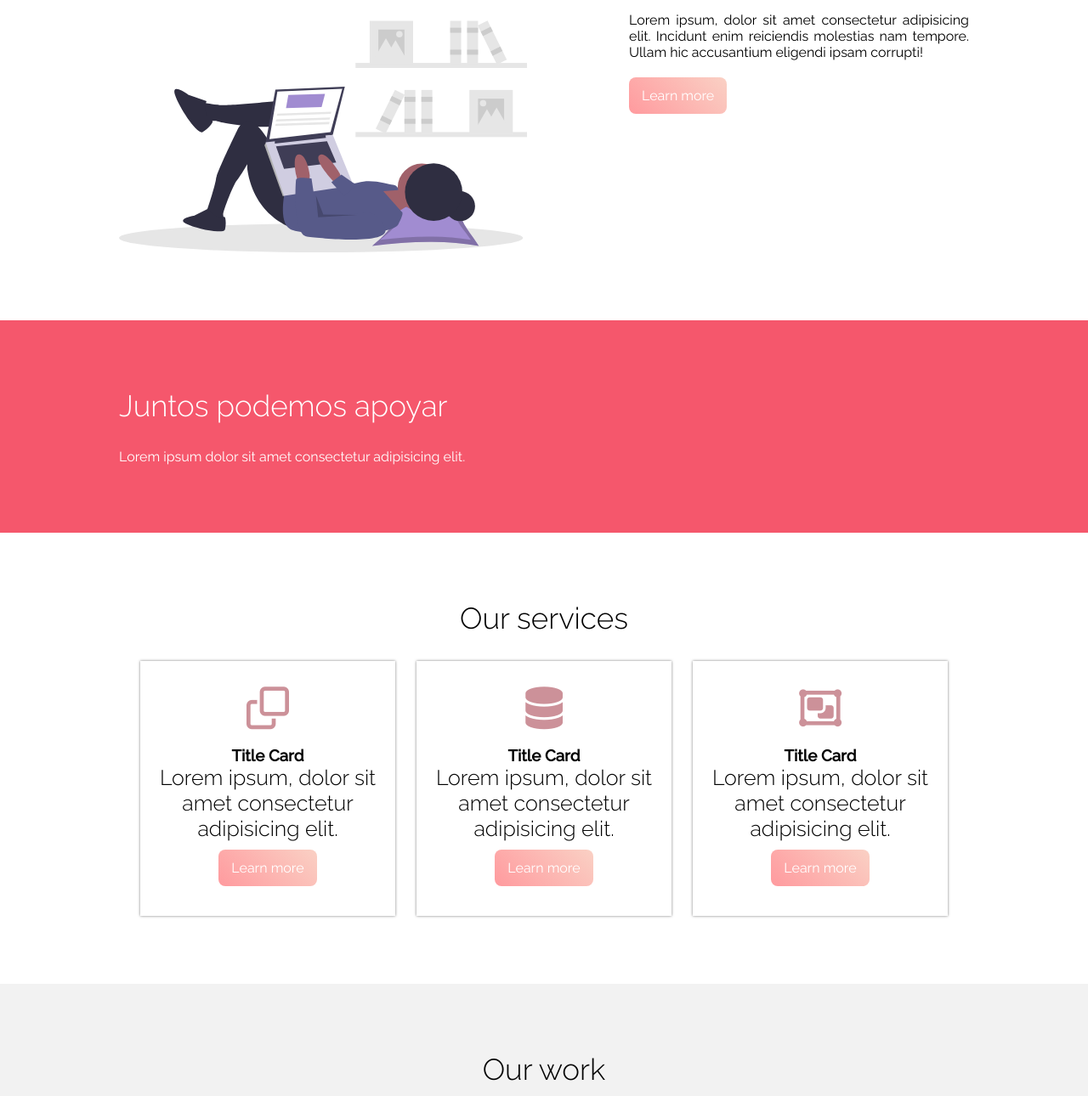
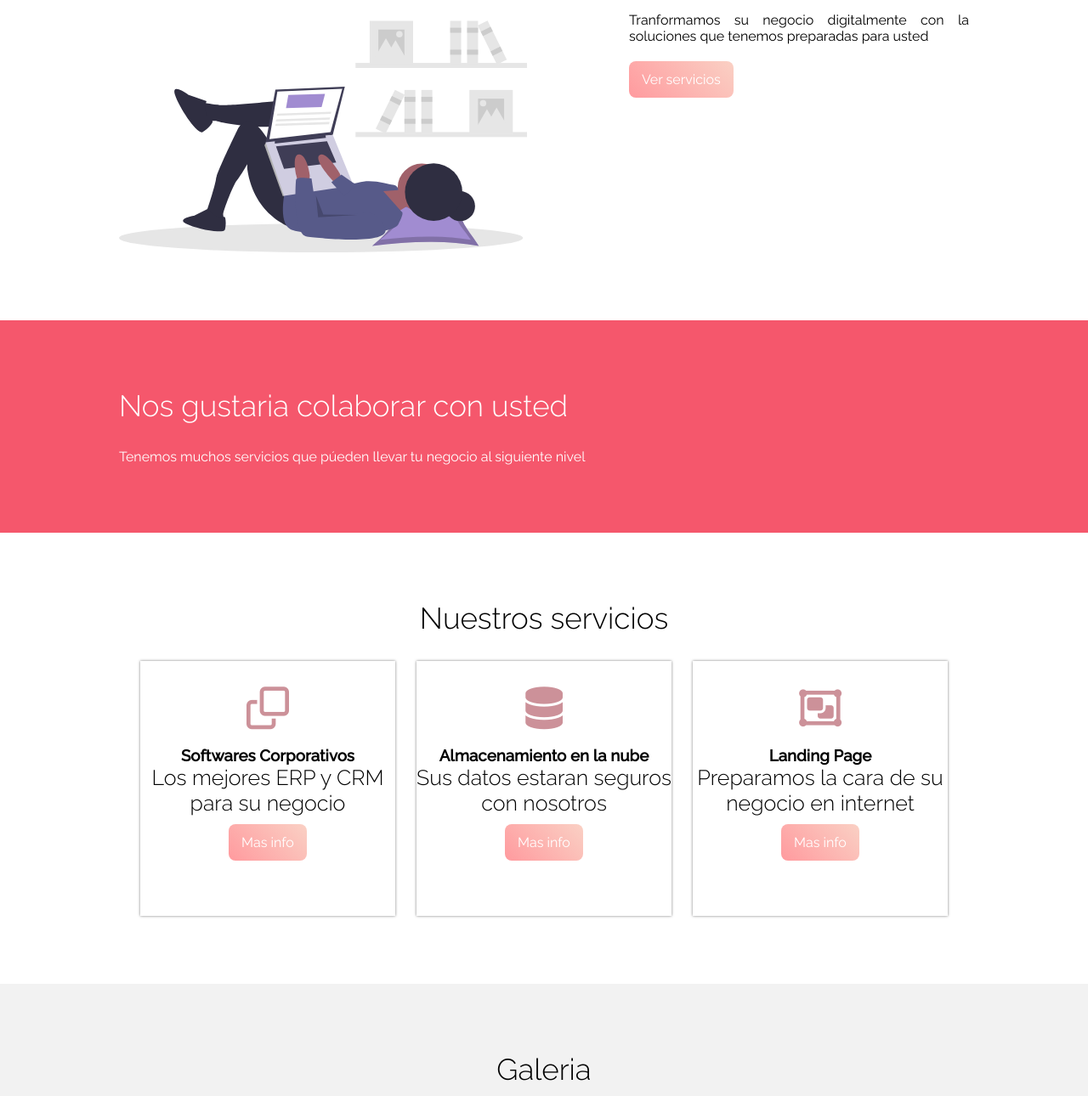
Before and after one commit to jldsgept/tcc-chatbot-columbia-2021, a website: page docs/index.html in a window 1280 px wide. Shown: the part 707-1997 px from the top of the page at 85% size. Drawn offline with nearby package versions, Linux system fonts and the light colour scheme.

Commit message:
Adaptacion de la Landing Page

```diff
--- a/docs/index.html
+++ b/docs/index.html
@@ -14,9 +14,9 @@
 <body>
     <header class="hero">
         <div class="textos-hero">
-            <h1>Bienvenido a Website</h1>
-            <p>Creamos el mejor sitio web para ti</p>
-            <a href="#contacto">Contactame</a>
+            <h1>Bienvenido a TecnoService SA</h1>
+            <p>Tenemos el mejor sitio web para ti</p>
+            <a href="#contacto">Contactanos</a>
         </div>
         <div class="svg-hero" style="height: 150px; overflow: hidden;"><svg viewBox="0 0 500 150" preserveAspectRatio="none"
                 style="height: 100%; width: 100%;">
@@ -29,47 +29,46 @@
     <section class="wave-contenedor website">
         <img src="img/ilustracion1.svg" alt="">
         <div class="contenedor-textos-main">
-            <h2 class="titulo left">Title of section</h2>
-            <p class="parrafo">Lorem ipsum, dolor sit amet consectetur adipisicing elit. Incidunt enim reiciendis
-                molestias nam tempore. Ullam hic accusantium eligendi ipsam corrupti!</p>
-            <a href="" class="cta">Learn more</a>
+            <h2 class="titulo left">Soluciones digitales</h2>
+            <p class="parrafo">Tranformamos su negocio digitalmente con la soluciones que tenemos preparadas para usted</p>
+            <a href="#services" class="cta">Ver servicios</a>
         </div>
     </section>
 
     <section class="info">
         <div class="contenedor">
-            <h2 class="titulo left">Juntos podemos apoyar</h2>
-            <p>Lorem ipsum dolor sit amet consectetur adipisicing elit.</p>
+            <h2 class="titulo left">Nos gustaria colaborar con usted</h2>
+            <p>Tenemos muchos servicios que púeden llevar tu negocio al siguiente nivel</p>
         </div>
     </section>
 
-    <section class="cards contenedor">
-        <h2 class="titulo">Our services</h2>
+    <section id="#services" class="cards contenedor">
+        <h2 class="titulo">Nuestros servicios</h2>
         <div class="content-cards">
             <article class="card">
                 <i class="far fa-clone"></i>
-                <h3>Title Card</h3>
-                <p>Lorem ipsum, dolor sit amet consectetur adipisicing elit.</p>
-                <a href="" class="cta">Learn more</a>
+                <h3>Softwares Corporativos</h3>
+                <p>Los mejores ERP y CRM para su negocio</p>
+                <a href="" class="cta">Mas info</a>
             </article>
             <article class="card">
                 <i class="fas fa-database"></i>
-                <h3>Title Card</h3>
-                <p>Lorem ipsum, dolor sit amet consectetur adipisicing elit.</p>
-                <a href="" class="cta">Learn more</a>
+                <h3>Almacenamiento en la nube</h3>
+                <p>Sus datos estaran seguros con nosotros</p>
+                <a href="" class="cta">Mas info</a>
             </article>
             <article class="card">
                 <i class="far fa-object-group"></i>
-                <h3>Title Card</h3>
-                <p>Lorem ipsum, dolor sit amet consectetur adipisicing elit.</p>
-                <a href="" class="cta">Learn more</a>
+                <h3>Landing Page</h3>
+                <p>Preparamos la cara de su negocio en internet</p>
+                <a href="" class="cta">Mas info</a>
             </article>
         </div>
     </section>
 
     <section class="galeria">
         <div class="contenedor">
-            <h2 class="titulo">Our work</h2>
+            <h2 class="titulo">Galeria</h2>
             <article class="galeria-cont">
                 <img src="img/uno.jpg" alt="">
                 <img src="img/dos.jpg" alt="">
@@ -85,9 +84,9 @@
 
         <div class="contenedor last-section">
             <div class="contenedor-textos-main">
-                <h2 class="titulo left">Title of section</h2>
-                <p class="parrafo">Lorem ipsum dolor, sit amet consectetur adipisicing elit. Dolorum reprehenderit nostrum expedita quasi odio architecto laudantium sunt nemo dicta atque?</p>
-                <a href="" class="cta">Learn more</a>
+                <h2 class="titulo left">Clientes satisfechos</h2>
+                <p class="parrafo">Tenemos cientos de clientes a lo largo del pais que dan fe de la calidad de nuestro trabajo y del salto tecnologico que consiguieron con nosotros</p>
+                <a href="#" class="cta">Ver testimonios</a>
             </div>
             <img src="img/ilustracion.svg" alt="">
         </div>
@@ -101,7 +100,7 @@
 
     <footer id="contacto">
         <div class="contenedor">
-            <h2 class="titulo">Contact us</h2>
+            <h2 class="titulo">Contactenos</h2>
             <form action="" class="form">
                 <input class="input"  type="text" name="" id="" placeholder="Nombre">
                 <input class="input"  type="email" name="" id="" placeholder="Email">
```
